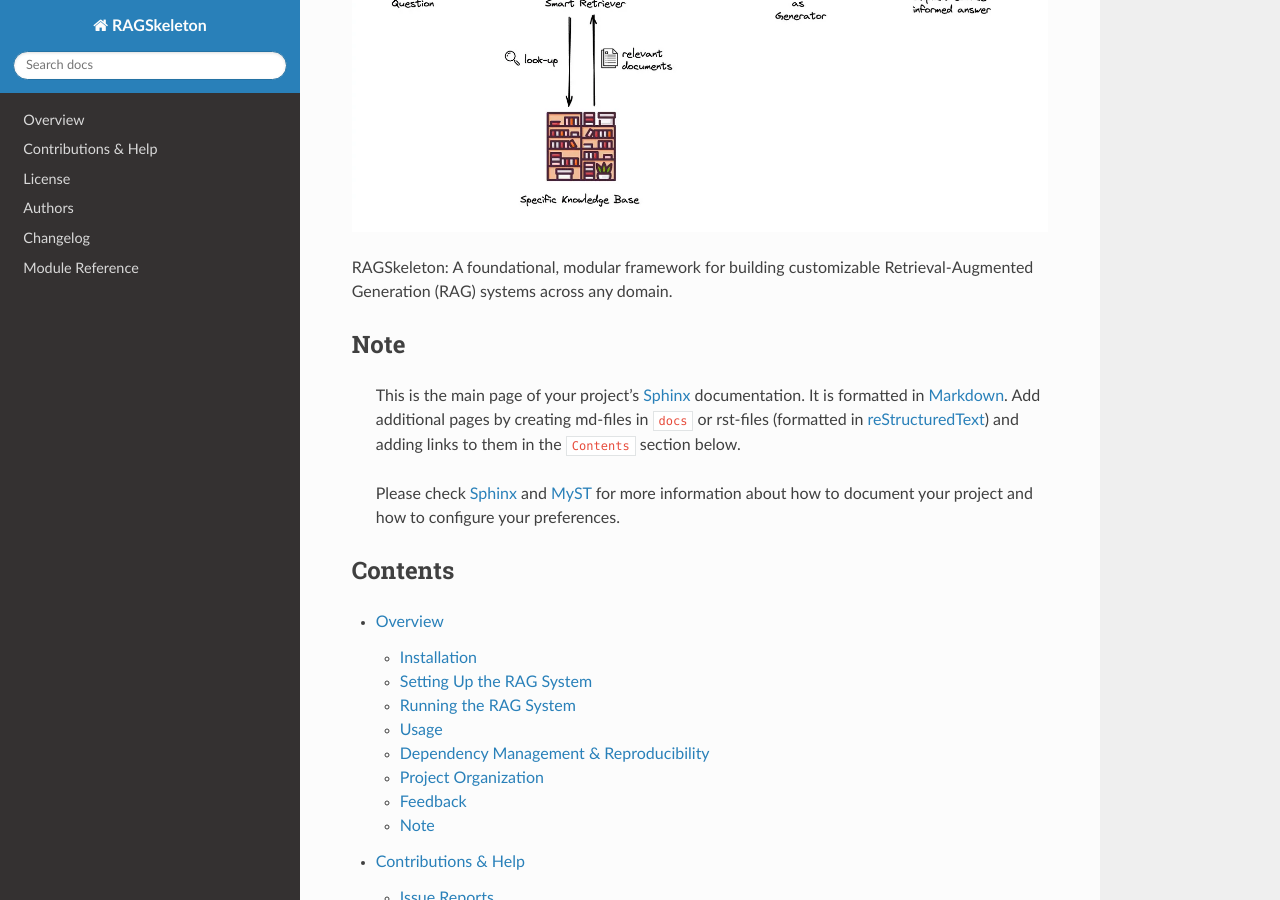
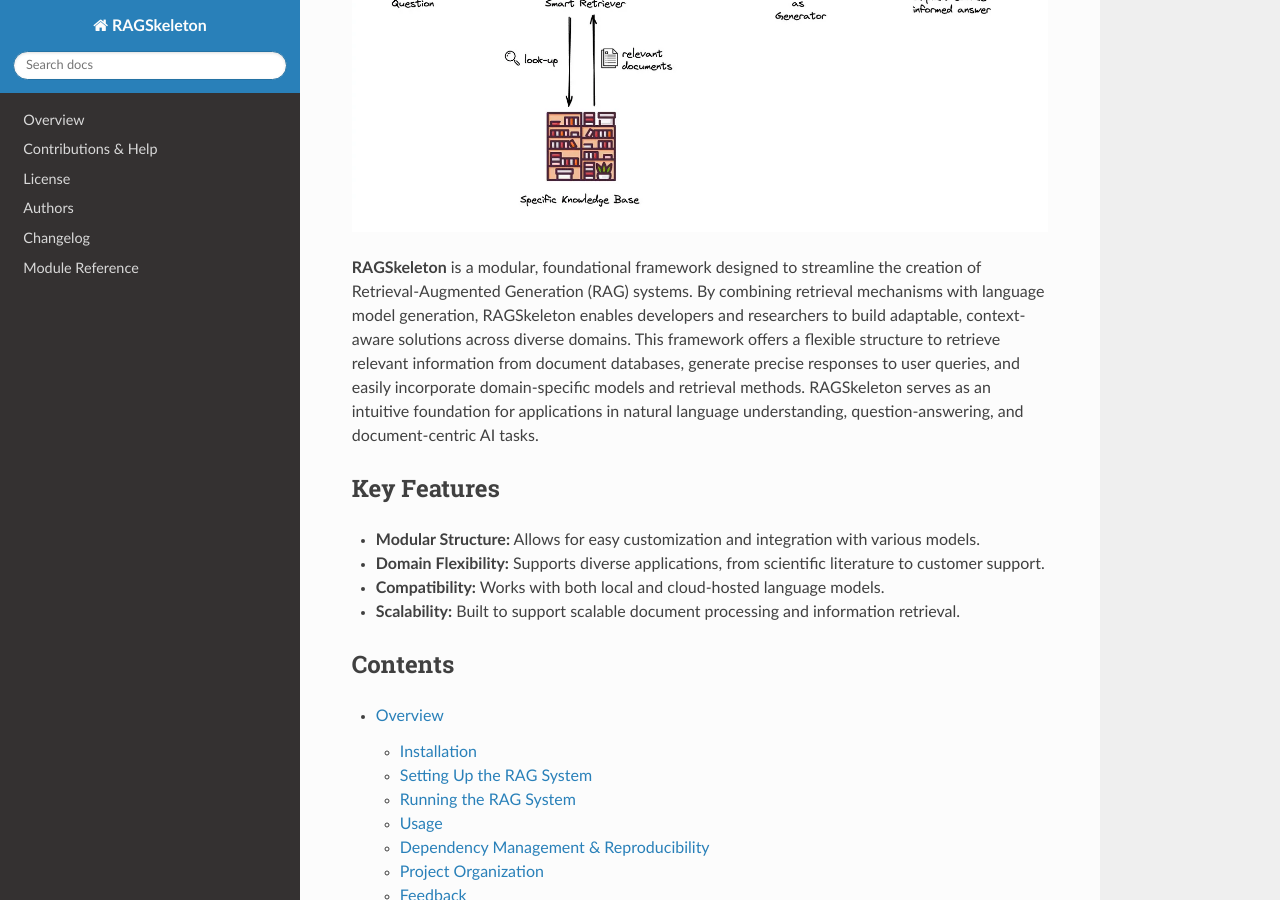
Before and after one commit to hasan-sayeed/RAGSkeleton, a Sphinx documentation site: the page built from docs/index.md, in a window 1280 px wide and 900 px high, scrolled down 268 px. Built offline with Sphinx 7.4.7 and the Read the Docs theme 3.1.0, drawn with Linux system fonts in a browser that asks for light colours.

Commit message:
requirements.txt update for sphinx

```diff
--- a/docs/index.md
+++ b/docs/index.md
@@ -2,18 +2,14 @@
 
 ![RAGSkeleton Logo](./_static/RAGSkeleton-logo.png)
 
-RAGSkeleton: A foundational, modular framework for building customizable Retrieval-Augmented Generation (RAG) systems across any domain.
+**RAGSkeleton** is a modular, foundational framework designed to streamline the creation of Retrieval-Augmented Generation (RAG) systems. By combining retrieval mechanisms with language model generation, RAGSkeleton enables developers and researchers to build adaptable, context-aware solutions across diverse domains. This framework offers a flexible structure to retrieve relevant information from document databases, generate precise responses to user queries, and easily incorporate domain-specific models and retrieval methods. RAGSkeleton serves as an intuitive foundation for applications in natural language understanding, question-answering, and document-centric AI tasks.
 
+## Key Features
 
-## Note
-
-> This is the main page of your project's [Sphinx] documentation. It is
-> formatted in [Markdown]. Add additional pages by creating md-files in
-> `docs` or rst-files (formatted in [reStructuredText]) and adding links to
-> them in the `Contents` section below.
->
-> Please check [Sphinx] and [MyST] for more information
-> about how to document your project and how to configure your preferences.
+- **Modular Structure:** Allows for easy customization and integration with various models.
+- **Domain Flexibility:** Supports diverse applications, from scientific literature to customer support.
+- **Compatibility:** Works with both local and cloud-hosted language models.
+- **Scalability:** Built to support scalable document processing and information retrieval.
 
 
 ## Contents
--- a/docs/requirements.txt
+++ b/docs/requirements.txt
@@ -5,3 +5,4 @@
 myst-parser[linkify]
 sphinx>=3.2.1
 sphinx_autodoc_typehints
+sphinx_rtd_theme
```
